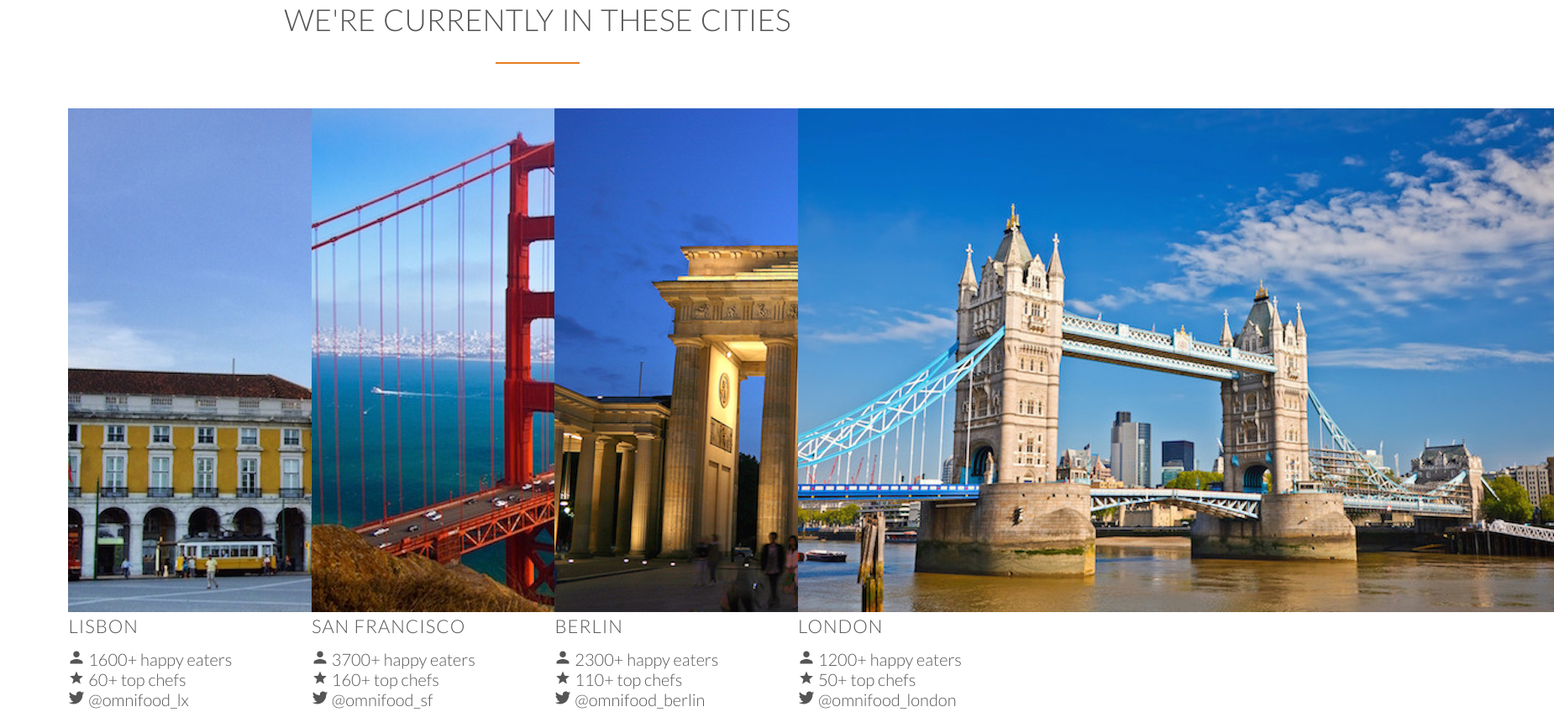
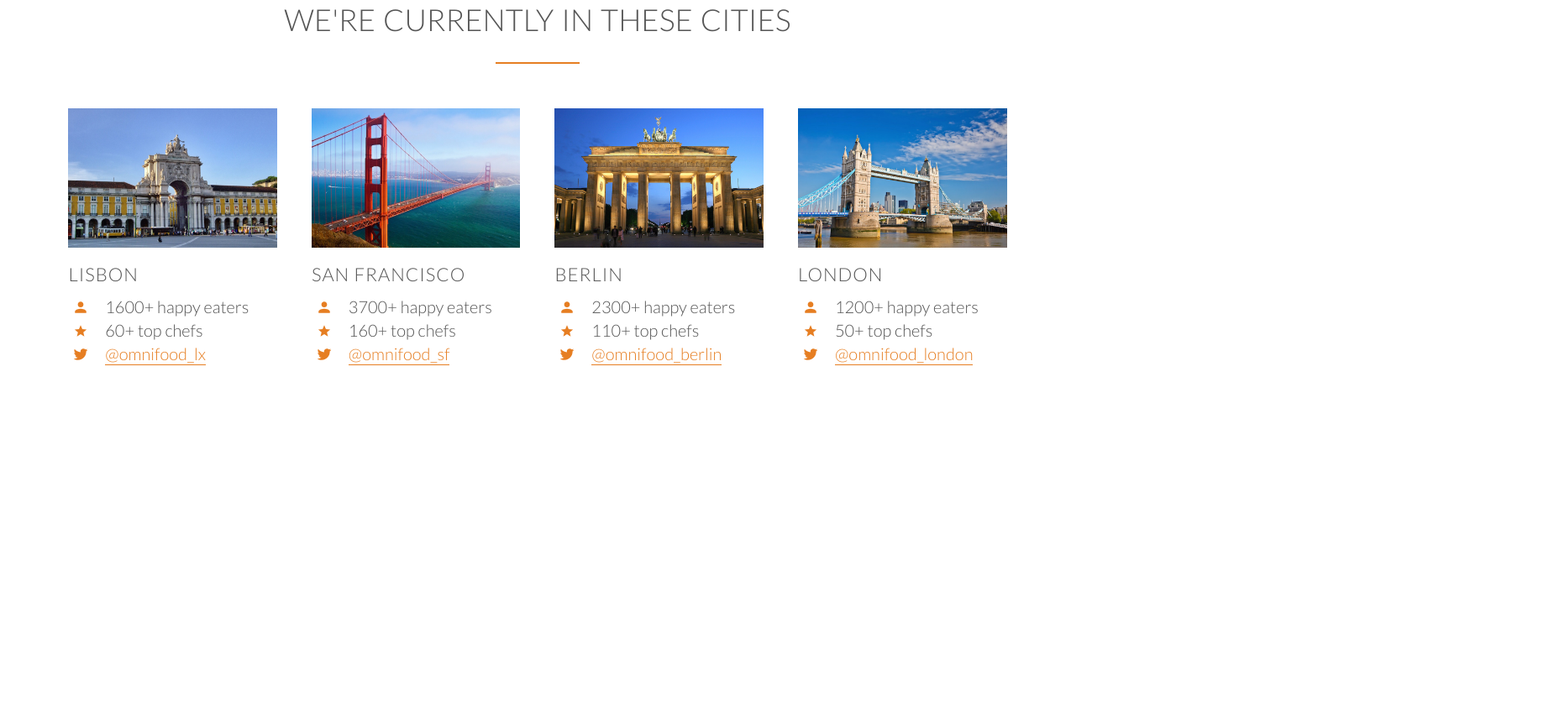
Before and after one commit to martin-markov1980/OmniFood, a plain HTML site: page index.html in a window 1280 px wide. Shown: the part 2775-3623 px from the top of the page at 84% size, 1850 px wide, since content can reach past the window. After the commit the page ends 3316 px from the top, so only its background shows below. Drawn offline with nearby package versions, Linux system fonts and the light colour scheme.

Commit message:
styled the city section

```diff
--- a/index.html
+++ b/index.html
@@ -55,7 +55,6 @@
 				<p>We don't limit your creativity, which means you can order whatever you feel like. You can also choose from our menu containing over 100 delicious meals. It's up to you!</p>
 			</div>
 		</div>
-
 	</section>
 
 	<section class="section-meals">
@@ -143,64 +142,64 @@
 				<img src="resources/img/lisbon-3.jpg" alt="LISBON">
 				<h3>Lisbon</h3>
 				<div class="city-future">
-					<ion-icon name="person"></ion-icon>
+					<ion-icon class="icon-small" name="person"></ion-icon>
 					1600+ happy eaters
 				</div>
 				<div class="city-future">
-					<ion-icon name="star"></ion-icon>
+					<ion-icon class="icon-small" name="star"></ion-icon>
 					60+ top chefs
 				</div>
 				<div class="city-future">
-					<ion-icon name="logo-twitter"></ion-icon>
-					@omnifood_lx
+					<ion-icon class="icon-small" name="logo-twitter"></ion-icon>
+					<a href="#">@omnifood_lx</a>
 				</div>
 			</div>
 			<div class="col span-1-of-4 box">
 				<img src="resources/img/san-francisco.jpg" alt="LISBON">
 				<h3>San Francisco</h3>
 				<div class="city-future">
-					<ion-icon name="person"></ion-icon>
+					<ion-icon class="icon-small" name="person"></ion-icon>
 					3700+ happy eaters
 				</div>
 				<div class="city-future">
-					<ion-icon name="star"></ion-icon>
+					<ion-icon class="icon-small" name="star"></ion-icon>
 					160+ top chefs
 				</div>
 				<div class="city-future">
-					<ion-icon name="logo-twitter"></ion-icon>
-					@omnifood_sf
+					<ion-icon class="icon-small" name="logo-twitter"></ion-icon>
+					<a href="#">@omnifood_sf</a>
 				</div>
 			</div>
 			<div class="col span-1-of-4 box">
 				<img src="resources/img/berlin.jpg" alt="LISBON">
 				<h3>Berlin</h3>
 				<div class="city-future">
-					<ion-icon name="person"></ion-icon>
+					<ion-icon class="icon-small" name="person"></ion-icon>
 					2300+ happy eaters
 				</div>
 				<div class="city-future">
-					<ion-icon name="star"></ion-icon>
+					<ion-icon class="icon-small" name="star"></ion-icon>
 					110+ top chefs
 				</div>
 				<div class="city-future">
-					<ion-icon name="logo-twitter"></ion-icon>
-					@omnifood_berlin
+					<ion-icon class="icon-small" name="logo-twitter"></ion-icon>
+					<a href="">@omnifood_berlin</a>
 				</div>
 			</div>
 			<div class="col span-1-of-4 box">
 				<img src="resources/img/london.jpg" alt="LISBON">
 				<h3>London</h3>
 				<div class="city-future">
-					<ion-icon name="person"></ion-icon>
+					<ion-icon class="icon-small" name="person"></ion-icon>
 					1200+ happy eaters
 				</div>
 				<div class="city-future">
-					<ion-icon name="star"></ion-icon>
+					<ion-icon class="icon-small" name="star"></ion-icon>
 					50+ top chefs
 				</div>
 				<div class="city-future">
-					<ion-icon name="logo-twitter"></ion-icon>
-					@omnifood_london
+					<ion-icon class="icon-small" name="logo-twitter"></ion-icon>
+					<a href="#">@omnifood_london</a>
 				</div>
 			</div>
 		</div>
@@ -210,5 +209,8 @@
 
 
 	<script src="https://unpkg.com/ionicons@4.5.10-0/dist/ionicons.js"></script>
+	<script src="script.js">
+
+	</script>
 </body>
 </html>
--- a/resources/css/style.css
+++ b/resources/css/style.css
@@ -105,6 +105,37 @@ h3 {
 	color: #e67e22;
 	margin-bottom: 10px;
 }
+
+.icon-small {
+	display: inline-block;
+	width: 30px;
+	text-align: center;
+	color: #e67e22;
+	font-size: 120%;
+	line-height: 120%;
+	vertical-align: middle;
+	margin-top: -5px;
+	margin-right: 10px;
+
+}
+
+/* --------- LINKS --------- */
+
+a:link,
+a:visited	{
+	color: #e67e22;
+	text-decoration: none;
+	border-bottom: 1px solid #e67e22;
+	padding-bottom: 1px;
+	transition: border-bottom 0.5s, color 0.5s;
+}
+
+a:hover,
+a:active {
+	color: #555;
+	border-bottom: 1px solid transparent;
+}
+
 
 
 /* --------- BUTTONS --------- */
@@ -296,8 +327,27 @@ header {
 	margin-right: 25px;
 }
 
+.btn-app:link,
+.btn-app:visited {
+	border: 0;
+}
+
 .btn-app img {
 	height: 50px;
 	width: auto;
 	margin-right: 10px;
 }
+
+/*--------------------------------------------------*/
+/* CITIES */
+/*--------------------------------------------------*/
+
+.box img {
+	width: 100%;
+	height: auto;
+	margin-bottom: 15px;
+}
+
+.city-future {
+	margin-bottom: 5px;
+}
```
